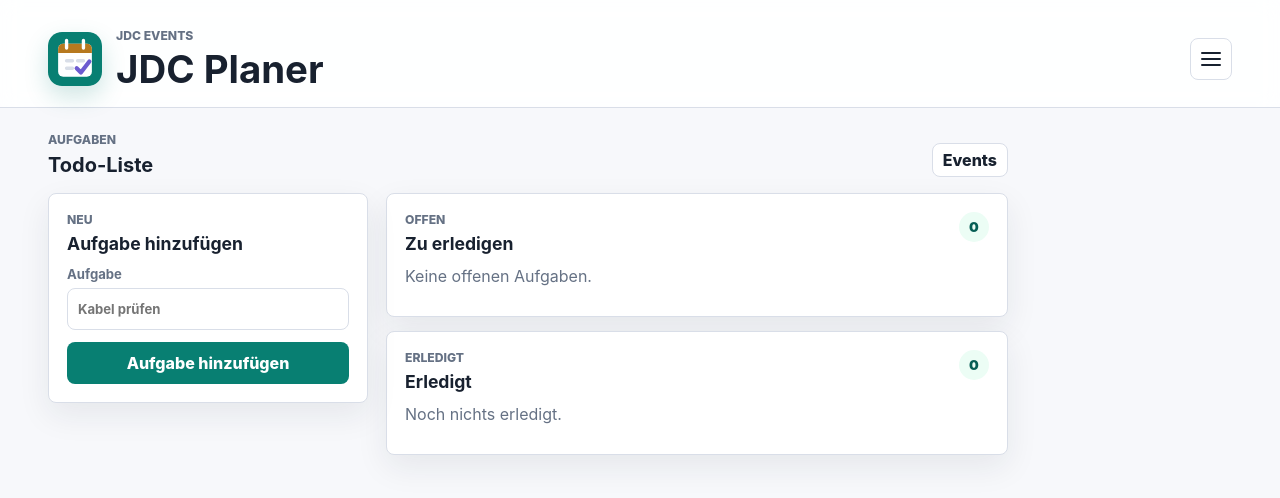
After one commit to AndreasDeCrinis/event-tracker, a Flask app: page /todos in a window 1280 px wide. The commit adds this page. Shown: the top 498 px of the page. Run offline with Flask 3, Linux system fonts and the light colour scheme; data that the repository does not hold is empty.

Commit message:
feat: add support for todo lists

```diff
--- a/app/routes.py
+++ b/app/routes.py
@@ -37,6 +37,7 @@ from .models import (
     GoogleCalendarConnection,
     Material,
     Personnel,
+    TodoItem,
     material_assignable_quantity,
     material_allocated_quantity,
     material_available_quantity,
@@ -201,6 +202,25 @@ def settings():
     return render_template(
         "settings.html",
         **_google_calendar_template_context(),
+    )
+
+
+@bp.get("/todos")
+def todos():
+    open_todos = (
+        TodoItem.query.filter_by(done=False)
+        .order_by(TodoItem.created_at.asc(), TodoItem.title.asc())
+        .all()
+    )
+    done_todos = (
+        TodoItem.query.filter_by(done=True)
+        .order_by(TodoItem.completed_at.desc(), TodoItem.created_at.desc())
+        .all()
+    )
+    return render_template(
+        "todos.html",
+        open_todos=open_todos,
+        done_todos=done_todos,
     )
 
 
@@ -519,6 +539,50 @@ def delete_event(event_id):
     _wake_google_sync_worker(google_sync_queued)
     flash(f"{event.name} wurde entfernt.", "success")
     return _redirect("events")
+
+
+@bp.post("/todos")
+def create_todo_item():
+    title = _required_text("title", "Aufgabe")
+
+    if not title:
+        return _todos_redirect()
+
+    todo = TodoItem(title=title)
+    db.session.add(todo)
+    db.session.commit()
+    flash(f"{todo.title} wurde zur Todo-Liste hinzugefügt.", "success")
+    return _todos_redirect()
+
+
+@bp.post("/todos/<int:todo_id>/toggle")
+def toggle_todo_item(todo_id):
+    todo = TodoItem.query.get_or_404(todo_id)
+    done = _form_checkbox_checked("done")
+
+    if done and not todo.done:
+        todo.completed_at = _utc_now()
+    elif not done:
+        todo.completed_at = None
+
+    todo.done = done
+    db.session.commit()
+
+    if todo.done:
+        flash(f"{todo.title} wurde als erledigt markiert.", "success")
+    else:
+        flash(f"{todo.title} ist wieder offen.", "success")
+
+    return _todos_redirect()
+
+
+@bp.post("/todos/<int:todo_id>/delete")
+def delete_todo_item(todo_id):
+    todo = TodoItem.query.get_or_404(todo_id)
+    db.session.delete(todo)
+    db.session.commit()
+    flash(f"{todo.title} wurde entfernt.", "success")
+    return _todos_redirect()
 
 
 @bp.post("/google-calendar/settings")
@@ -1015,6 +1079,10 @@ def _templates_redirect(anchor="templates"):
     return redirect(url_for("main.event_templates") + f"#{anchor}")
 
 
+def _todos_redirect():
+    return redirect(url_for("main.todos") + "#todos")
+
+
 def _event_calendar_context(events):
     selected_month = request.args.get("month")
     today = datetime.now().date()
--- a/app/static/styles.css
+++ b/app/static/styles.css
@@ -264,6 +264,12 @@ main {
   max-width: 1180px;
 }
 
+.todo-page {
+  display: grid;
+  gap: 16px;
+  max-width: 960px;
+}
+
 .inventory-layout {
   display: grid;
   grid-template-columns: minmax(260px, 340px) minmax(0, 1fr);
@@ -288,6 +294,101 @@ main {
 .template-create-panel {
   position: sticky;
   top: 126px;
+}
+
+.todo-layout {
+  display: grid;
+  grid-template-columns: minmax(260px, 320px) minmax(0, 1fr);
+  gap: 18px;
+  align-items: start;
+  min-width: 0;
+}
+
+.todo-create-panel {
+  position: sticky;
+  top: 126px;
+}
+
+.todo-list-stack {
+  display: grid;
+  gap: 14px;
+  min-width: 0;
+}
+
+.todo-list-panel {
+  border-top: 4px solid var(--teal);
+}
+
+.todo-done-panel {
+  border-top-color: var(--violet);
+}
+
+.todo-list-heading {
+  display: flex;
+  align-items: start;
+  justify-content: space-between;
+  gap: 12px;
+  margin-bottom: 12px;
+}
+
+.todo-list-heading > span {
+  display: inline-flex;
+  align-items: center;
+  justify-content: center;
+  min-width: 30px;
+  min-height: 30px;
+  border-radius: 999px;
+  background: #ecfdf5;
+  color: var(--teal-dark);
+  font-size: 0.86rem;
+  font-weight: 900;
+}
+
+.todo-items {
+  display: grid;
+  gap: 8px;
+}
+
+.todo-item {
+  display: flex;
+  align-items: center;
+  justify-content: space-between;
+  gap: 10px;
+  border: 1px solid var(--line);
+  border-radius: 8px;
+  background: #fff;
+  padding: 8px;
+}
+
+.todo-toggle-form {
+  flex: 1;
+  min-width: 0;
+}
+
+.todo-check-label {
+  display: inline-flex;
+  align-items: center;
+  gap: 10px;
+  color: var(--text);
+  font-size: 0.95rem;
+  font-weight: 800;
+  min-width: 0;
+}
+
+.todo-check-label input[type="checkbox"] {
+  width: 20px;
+  min-width: 20px;
+  min-height: 20px;
+  accent-color: var(--teal);
+}
+
+.todo-title {
+  overflow-wrap: anywhere;
+}
+
+.todo-item-done .todo-title {
+  color: var(--muted);
+  text-decoration: line-through;
 }
 
 .template-list {
@@ -1334,13 +1435,15 @@ th {
   .workspace,
   .inventory-layout,
   .templates-layout,
+  .todo-layout,
   .inventory-groups,
   .assignment-grid {
     grid-template-columns: 1fr;
   }
 
   .inventory-create-panel,
-  .template-create-panel {
+  .template-create-panel,
+  .todo-create-panel {
     position: static;
   }
 
--- /dev/null
+++ b/app/static/todo-list.js
@@ -0,0 +1,17 @@
+(function () {
+  "use strict";
+
+  function initializeTodoToggles() {
+    document.querySelectorAll("[data-todo-toggle]").forEach(function (checkbox) {
+      checkbox.addEventListener("change", function () {
+        checkbox.form.submit();
+      });
+    });
+  }
+
+  if (document.readyState === "loading") {
+    document.addEventListener("DOMContentLoaded", initializeTodoToggles);
+  } else {
+    initializeTodoToggles();
+  }
+})();
--- a/app/templates/base.html
+++ b/app/templates/base.html
@@ -12,6 +12,7 @@
     <link rel="stylesheet" href="{{ url_for('static', filename='styles.css') }}">
     <script src="{{ url_for('static', filename='collapsible-state.js') }}" defer></script>
     <script src="{{ url_for('static', filename='event-template-loader.js') }}" defer></script>
+    <script src="{{ url_for('static', filename='todo-list.js') }}" defer></script>
   </head>
   <body>
     <header class="topbar">
@@ -33,6 +34,7 @@
           <a href="{{ url_for('main.index') }}#archive">Job-Archiv</a>
           <a href="{{ url_for('main.event_templates') }}">Vorlagen</a>
           <a href="{{ url_for('main.inventory') }}">Inventar</a>
+          <a href="{{ url_for('main.todos') }}">Todo-Liste</a>
           <a href="{{ url_for('main.index') }}#personnel">Personal</a>
           <a href="{{ url_for('main.settings') }}">Einstellungen</a>
         </nav>
--- /dev/null
+++ b/app/templates/todos.html
@@ -0,0 +1,92 @@
+{% extends "base.html" %}
+
+{% block content %}
+  {% from "_icons.html" import action_icon %}
+
+  {% macro todo_item(item) %}
+    <div class="todo-item{% if item.done %} todo-item-done{% endif %}">
+      <form class="todo-toggle-form" method="post" action="{{ url_for('main.toggle_todo_item', todo_id=item.id) }}" data-todo-toggle-form>
+        <input type="hidden" name="done" value="0">
+        <label class="todo-check-label">
+          <input type="checkbox" name="done" value="1" {% if item.done %}checked{% endif %} data-todo-toggle>
+          <span class="todo-title">{{ item.title }}</span>
+        </label>
+        <noscript>
+          <button class="ghost-button" type="submit">Speichern</button>
+        </noscript>
+      </form>
+      <form method="post" action="{{ url_for('main.delete_todo_item', todo_id=item.id) }}">
+        <button class="compact-icon-button remove-button" type="submit" aria-label="{{ item.title }} löschen" title="Entfernen">
+          {{ action_icon("remove") }}
+        </button>
+      </form>
+    </div>
+  {% endmacro %}
+
+  <section id="todos" class="todo-page">
+    <div class="section-heading">
+      <div>
+        <p class="eyebrow">Aufgaben</p>
+        <h2>Todo-Liste</h2>
+      </div>
+      <a class="ghost-button nav-link-button" href="{{ url_for('main.index') }}#events">Events</a>
+    </div>
+
+    <div class="todo-layout">
+      <section class="tool-panel todo-create-panel">
+        <div class="section-heading compact">
+          <div>
+            <p class="eyebrow">Neu</p>
+            <h3>Aufgabe hinzufügen</h3>
+          </div>
+        </div>
+
+        <form method="post" action="{{ url_for('main.create_todo_item') }}" class="stacked-form">
+          <label>
+            <span>Aufgabe</span>
+            <input name="title" placeholder="Kabel prüfen" required>
+          </label>
+          <button class="primary-button" type="submit">Aufgabe hinzufügen</button>
+        </form>
+      </section>
+
+      <div class="todo-list-stack">
+        <section class="tool-panel todo-list-panel">
+          <div class="todo-list-heading">
+            <div>
+              <p class="eyebrow">Offen</p>
+              <h3>Zu erledigen</h3>
+            </div>
+            <span>{{ open_todos | length }}</span>
+          </div>
+
+          <div class="todo-items">
+            {% for item in open_todos %}
+              {{ todo_item(item) }}
+            {% else %}
+              <p class="empty-state">Keine offenen Aufgaben.</p>
+            {% endfor %}
+          </div>
+        </section>
+
+        <section class="tool-panel todo-list-panel todo-done-panel">
+          <div class="todo-list-heading">
+            <div>
+              <p class="eyebrow">Erledigt</p>
+              <h3>Erledigt</h3>
+            </div>
+            <span>{{ done_todos | length }}</span>
+          </div>
+
+          <div class="todo-items">
+            {% for item in done_todos %}
+              {{ todo_item(item) }}
+            {% else %}
+              <p class="empty-state">Noch nichts erledigt.</p>
+            {% endfor %}
+          </div>
+        </section>
+      </div>
+    </div>
+  </section>
+{% endblock %}
```
Also changed, not shown: app/models.py (+8 -0 lines), tests/test_inventory_logic.py (+63 -0 lines).
